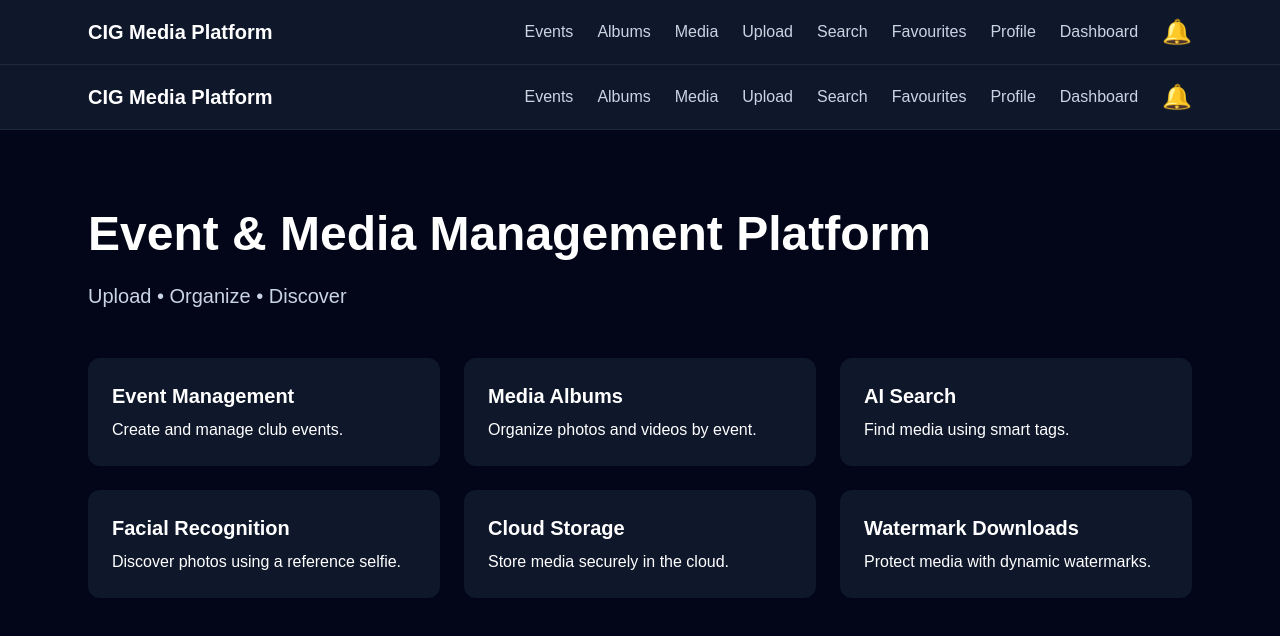
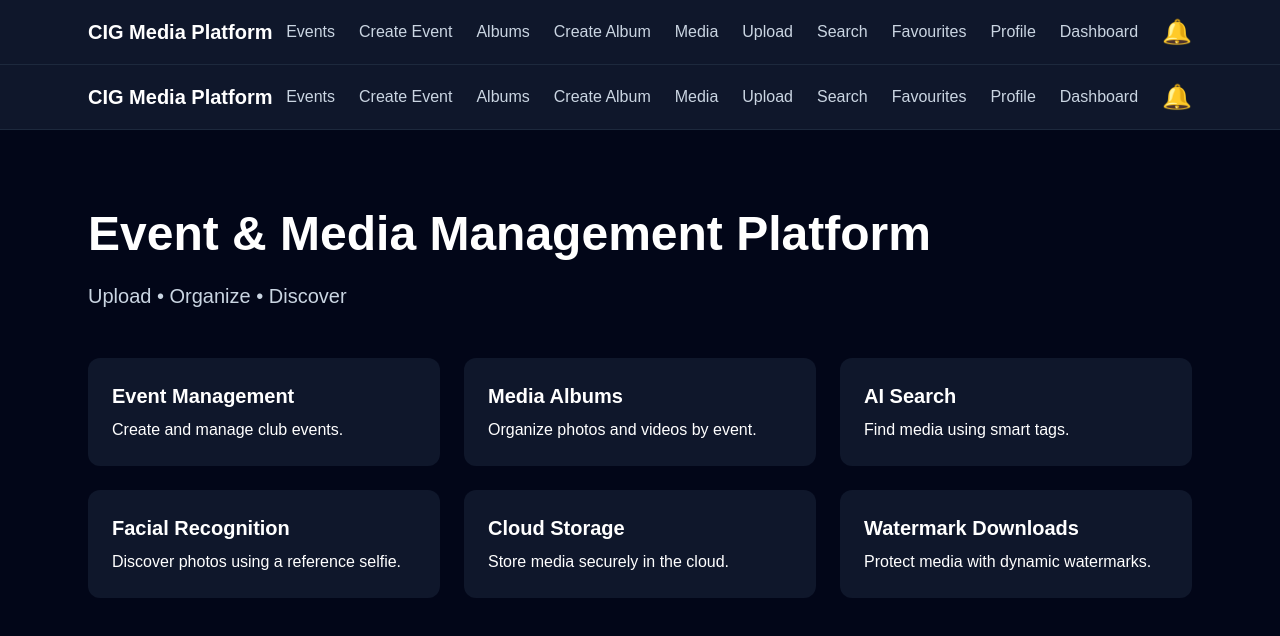
Before and after one commit to Kapilupa008/cig-event-media-platform, a Next.js app: page / in a window 1280 px wide. Shown: the top 636 px of the page. Built offline with nearby package versions, Linux system fonts and the light colour scheme; no server answers; the database is empty.

Commit message:
Update Navbar.tsx

```diff
--- a/components/Navbar.tsx
+++ b/components/Navbar.tsx
@@ -14,13 +14,22 @@ export default function Navbar() {
             Events
           </Link>
 
+          <Link href="/events/create" className="hover:text-white">
+            Create Event
+          </Link>
+
           <Link href="/albums" className="hover:text-white">
             Albums
+          </Link>
+
+          <Link href="/albums/create" className="hover:text-white">
+            Create Album
           </Link>
 
           <Link href="/media" className="hover:text-white">
             Media
           </Link>
+
           <Link href="/media/upload" className="hover:text-white">
             Upload
           </Link>
```
